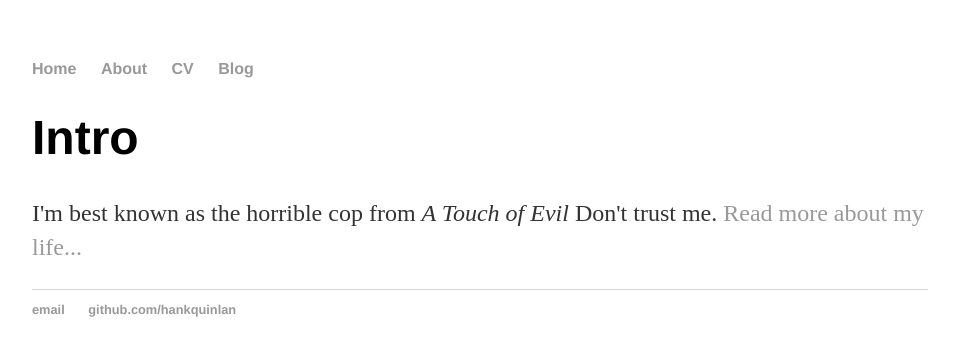
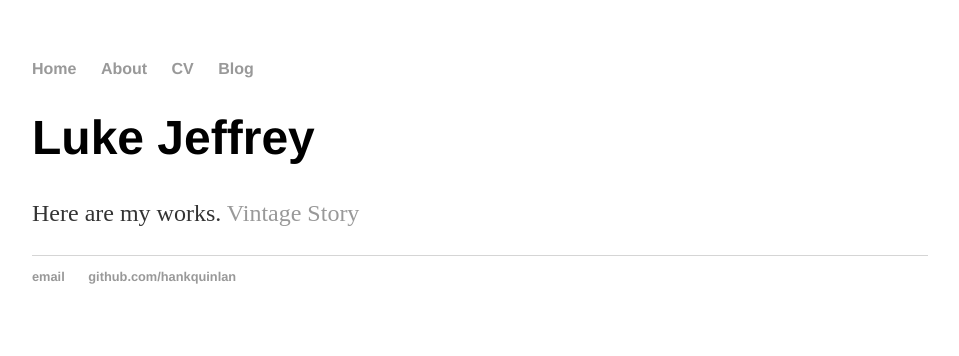
Before and after one commit to GralphGralph/GralphGralph.github.io, a Jekyll site: the page built from index.html, in a window 1280 px wide. Shown: the top 356 px of the page, without its empty margins (160-1119 px from the left). Built offline with Jekyll 4.4.1, drawn with Linux system fonts in a browser that asks for light colours.

Commit message:
Update index.html

```diff
--- a/index.html
+++ b/index.html
@@ -3,6 +3,7 @@ layout: default
 title: Luke Jeffrey
 ---
 <div class="blurb">
-	<h1>Intro</h1>
-	<p>I'm best known as the horrible cop from <em>A Touch of Evil</em> Don't trust me. <a href="/about">Read more about my life...</a></p>
+	<h1>Luke Jeffrey</h1>
+	<p>Here are my works.
+		<a href="/about">Vintage Story</a></p>
 </div><!-- /.blurb -->
```
